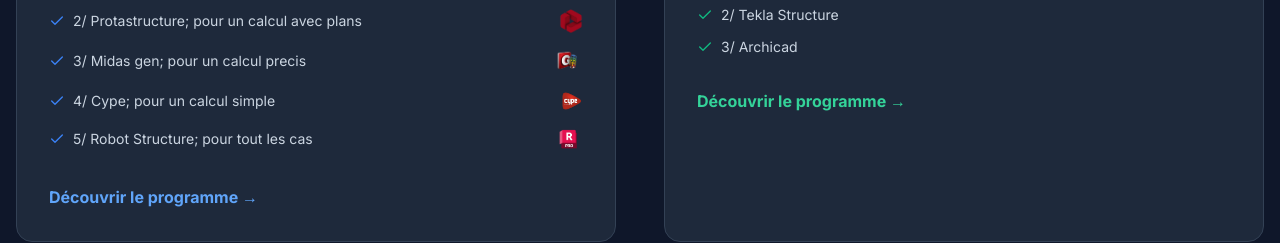
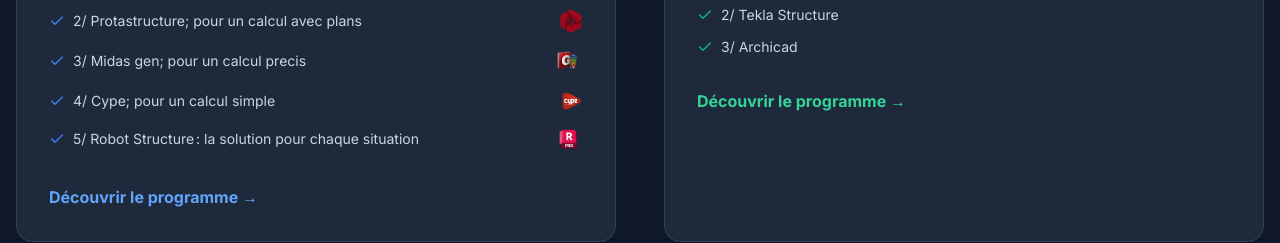
Before and after one commit to LeNavire/Portfolio_du_Capitaine, a plain HTML site: page index.html in a window 1280 px wide. Shown: the part 4108-4351 px from the top of the page. Drawn offline with nearby package versions, Linux system fonts and the light colour scheme.

Commit message:
Update index.html

```diff
--- a/index.html
+++ b/index.html
@@ -307,7 +307,7 @@
     </li>
 
     <li class="flex items-center justify-between">
-        <span class="flex items-center"><i data-lucide="check" class="w-4 h-4 mr-2 text-blue-500"></i>5/ Robot Structure; pour tout les cas</span>
+        <span class="flex items-center"><i data-lucide="check" class="w-4 h-4 mr-2 text-blue-500"></i>5/ Robot Structure : la solution pour chaque situation </span>
         <img src="lenavire/robo1.png" alt="Robot" class="w-7 h-7 rounded-sm ml-2">
     </li>
 </ul>
@@ -477,4 +477,5 @@
 
     </script>
 </body>
+
 </html>
```
